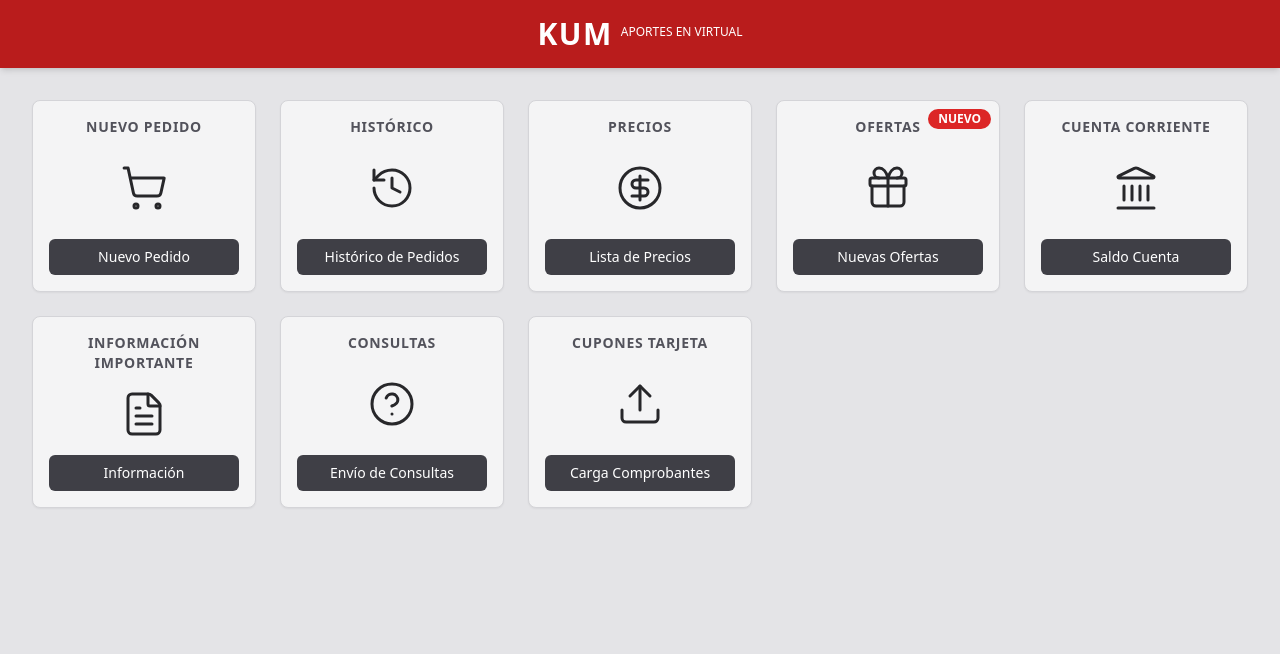
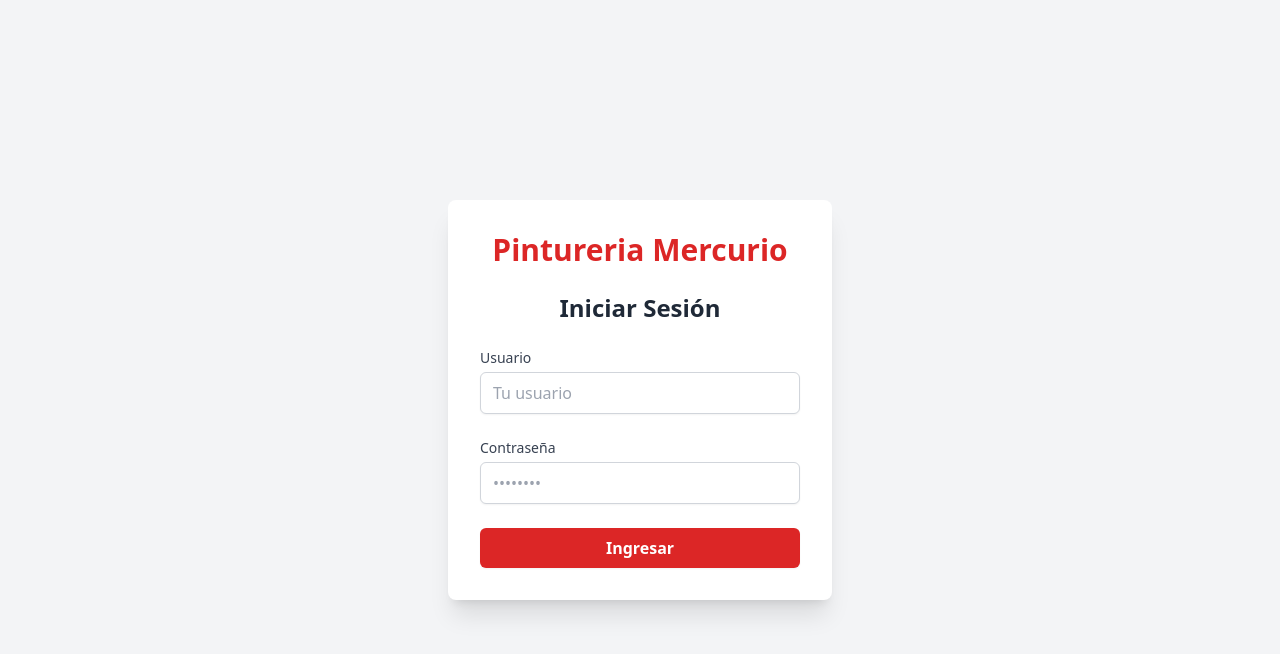
Before and after one commit to Nrlsb/my-dashboard-app, a React (Vite) app: page / in a window 1280 px wide. Shown: the top 654 px of the page. Built offline with nearby package versions, Linux system fonts and the light colour scheme.

Commit message:
Inicio de sesion

```diff
--- a/src/App.jsx
+++ b/src/App.jsx
@@ -1,175 +1,222 @@
-import React from 'react';
-// Necesitarás instalar lucide-react: npm install lucide-react
+import React, { useState } from 'react';
 import {
   ShoppingCart,
-  History,
-  CircleDollarSign,
+  Clock,
+  DollarSign,
   Gift,
-  Landmark,
+  Banknote,
   FileText,
   HelpCircle,
-  Upload
+  UploadCloud,
+  Building,
+  ChevronDown
 } from 'lucide-react';
 
-/*
- * ===================================================================
- * Componente de Tarjeta Reutilizable
- * ===================================================================
- * Este componente crea cada uno de los "módulos" del panel.
- * Acepta props para el título, ícono, texto del botón y una
- * "etiqueta" opcional (como la de "NUEVO").
- */
-const DashboardCard = ({ title, icon: Icon, buttonText, badge }) => {
+// --- Componente de Login ---
+// Este es el nuevo componente para la página de inicio de sesión.
+const LoginPage = ({ onLoginSuccess }) => {
+  const [username, setUsername] = useState('');
+  const [password, setPassword] = useState('');
+  const [error, setError] = useState('');
+
+  const handleSubmit = (e) => {
+    e.preventDefault();
+    // Lógica de autenticación de simulación
+    // En un proyecto real, aquí llamarías a tu API
+    if (username.trim() !== '' && password.trim() !== '') {
+      setError('');
+      onLoginSuccess(); // Llama a la función del padre para cambiar el estado
+    } else {
+      setError('Usuario o contraseña no pueden estar vacíos.');
+    }
+  };
+
   return (
-    <div className="relative flex flex-col items-center justify-between p-4 bg-zinc-100 border border-zinc-300 rounded-lg shadow-sm text-center h-48">
-      {/* Etiqueta opcional (para "NUEVO") */}
-      {badge && (
-        <span className="absolute top-2 right-2 bg-red-600 text-white text-xs font-bold px-2.5 py-0.5 rounded-full">
-          {badge}
+    <div className="flex items-center justify-center min-h-screen bg-gray-100 font-sans">
+      <div className="w-full max-w-sm p-8 space-y-6 bg-white rounded-lg shadow-xl">
+        {/* Logo */}
+        <div className="text-center">
+          {/* Cambiado 'KUM' y ajustado el tamaño de fuente */}
+          <span className="text-3xl font-bold text-red-600">Pintureria Mercurio</span>
+          {/* Eliminada la línea 'APORTES EN VIRTUAL' para mejor ajuste */}
+        </div>
+
+        <h2 className="text-2xl font-bold text-center text-gray-800">Iniciar Sesión</h2>
+
+        <form className="space-y-6" onSubmit={handleSubmit}>
+          {/* Campo Usuario */}
+          <div>
+            <label htmlFor="username" className="block text-sm font-medium text-gray-700">
+              Usuario
+            </label>
+            <input
+              id="username"
+              name="username"
+              type="text"
+              required
+              className="w-full px-3 py-2 mt-1 border border-gray-300 rounded-md shadow-sm focus:outline-none focus:ring-red-500 focus:border-red-500"
+              value={username}
+              onChange={(e) => setUsername(e.target.value)}
+              placeholder="Tu usuario"
+            />
+          </div>
+
+          {/* Campo Contraseña */}
+          <div>
+            <label htmlFor="password" className="block text-sm font-medium text-gray-700">
+              Contraseña
+            </label>
+            <input
+              id="password"
+              name="password"
+              type="password"
+              required
+              className="w-full px-3 py-2 mt-1 border border-gray-300 rounded-md shadow-sm focus:outline-none focus:ring-red-500 focus:border-red-500"
+              value={password}
+              onChange={(e) => setPassword(e.target.value)}
+              placeholder="••••••••"
+            />
+          </div>
+
+          {/* Mensaje de Error */}
+          {error && (
+            <p className="text-sm text-center text-red-600">{error}</p>
+          )}
+
+          {/* Botón de Ingreso */}
+          <button
+            type="submit"
+            className="w-full px-4 py-2 font-semibold text-white bg-red-600 rounded-md shadow-sm hover:bg-red-700 focus:outline-none focus:ring-2 focus:ring-red-500 focus:ring-offset-2 transition-colors duration-200"
+          >
+            Ingresar
+          </button>
+        </form>
+      </div>
+    </div>
+  );
+};
+
+
+// --- Componentes del Dashboard (el código original) ---
+
+// El Header
+const Header = () => {
+  return (
+    <header className="bg-white shadow-md">
+      <div className="container mx-auto max-w-7xl px-4 sm:px-6 lg:px-8">
+        <div className="flex justify-between items-center h-20">
+          {/* Logo */}
+          <div className="flex-shrink-0">
+            {/* Cambiado 'KUM' y ajustado el tamaño de fuente */}
+            <span className="text-2xl font-bold text-red-600">Pintureria Mercurio</span>
+            {/* Eliminada la línea 'APORTES EN VIRTUAL' para mejor ajuste */}
+          </div>
+
+          {/* Perfil de Usuario */}
+          <div className="flex items-center space-x-3">
+            <div className="p-2 bg-gray-100 rounded-full">
+              <Building className="w-6 h-6 text-gray-600" />
+            </div>
+            <div className="text-right hidden sm:block">
+              <p className="text-sm font-medium text-gray-800">Nombre de la Empresa</p>
+              <p className="text-xs text-gray-500">Usuario Logueado</p>
+            </div>
+            <button className="p-2 rounded-full hover:bg-gray-100">
+              <ChevronDown className="w-5 h-5 text-gray-600" />
+            </button>
+          </div>
+        </div>
+      </div>
+    </header>
+  );
+};
+
+// El Card
+const DashboardCard = ({ title, subTitle, icon: Icon, tag, bgColor = 'bg-gray-700', ...props }) => {
+  return (
+    <div
+      className="relative flex flex-col items-center justify-center p-4 pt-8 text-center bg-white border border-gray-200 rounded-lg shadow-lg hover:shadow-xl transition-shadow duration-300 cursor-pointer overflow-hidden"
+      {...props}
+    >
+      {tag && (
+        <span className="absolute top-0 right-0 px-3 py-1 text-xs font-bold text-white bg-red-600 rounded-bl-lg">
+          {tag}
         </span>
       )}
 
-      {/* Título del Módulo */}
-      <h3 className="text-sm font-semibold text-zinc-600 uppercase tracking-wider">
-        {title}
-      </h3>
-
-      {/* Ícono */}
-      <div className="my-2">
-        <Icon className="h-12 w-12 text-zinc-800" strokeWidth={1.5} />
+      <div className="flex items-center justify-center w-16 h-16 mb-4">
+        <Icon className="w-12 h-12 text-gray-700" />
       </div>
 
-      {/* Botón de Acción */}
-      <button className="w-full bg-zinc-700 text-white text-sm font-medium py-2 px-4 rounded-md hover:bg-zinc-800 transition-colors duration-200">
-        {buttonText}
+      <h3 className="text-sm font-semibold text-gray-500 uppercase">{title}</h3>
+
+      <button
+        className={`w-full px-4 py-2 mt-4 text-sm font-semibold text-white ${bgColor} rounded-md hover:opacity-90 transition-opacity`}
+      >
+        {subTitle}
       </button>
     </div>
   );
 };
 
-/*
- * ===================================================================
- * Cabecera de la Aplicación
- * ===================================================================
- */
-const AppHeader = () => (
-  <header className="w-full bg-red-700 p-4 shadow-md">
-    <div className="w-full max-w-7xl mx-auto flex justify-center items-center">
-      {/* Asumo que "KUM" es un logo de texto. Puedes cambiarlo por un <img> */}
-      <h1 className="text-white text-3xl font-bold tracking-wider">
-        KUM
-      </h1>
-      <span className="text-white text-xs font-light ml-2 mt-2 self-start">
-        APORTES EN VIRTUAL
-      </span>
-    </div>
-  </header>
-);
-
-/*
- * ===================================================================
- * Componente Principal de la Aplicación
- * ===================================================================
- * Aquí se renderiza la cabecera y el panel de módulos.
- */
-export default function App() {
-  // Datos para los módulos, separados por filas como en la imagen.
-  const topRowModules = [
-    {
-      title: "Nuevo Pedido",
-      icon: ShoppingCart,
-      buttonText: "Nuevo Pedido",
-      badge: null,
-    },
-    {
-      title: "Histórico",
-      icon: History,
-      buttonText: "Histórico de Pedidos",
-      badge: null,
-    },
-    {
-      title: "Precios",
-      icon: CircleDollarSign,
-      buttonText: "Lista de Precios",
-      badge: null,
-    },
-    {
-      title: "Ofertas",
-      icon: Gift,
-      buttonText: "Nuevas Ofertas",
-      badge: "NUEVO",
-    },
-    {
-      title: "Cuenta Corriente",
-      icon: Landmark,
-      buttonText: "Saldo Cuenta",
-      badge: null,
-    },
-  ];
-
-  const bottomRowModules = [
-    {
-      title: "Información Importante",
-      icon: FileText,
-      buttonText: "Información", // El botón no es visible en la foto
-      badge: null,
-    },
-    {
-      title: "Consultas",
-      icon: HelpCircle,
-      buttonText: "Envío de Consultas",
-      badge: null,
-    },
-    {
-      title: "Cupones Tarjeta",
-      icon: Upload,
-      buttonText: "Carga Comprobantes",
-      badge: null,
-    },
+// El Contenido del Dashboard
+const Dashboard = () => {
+  const cards = [
+    { title: '', subTitle: 'Nuevo Pedido', icon: ShoppingCart, bgColor: 'bg-gray-700' },
+    { title: 'Historico', subTitle: 'Histórico de Pedidos', icon: Clock, bgColor: 'bg-gray-700' },
+    { title: 'Precios', subTitle: 'Lista de Precios', icon: DollarSign, bgColor: 'bg-gray-700' },
+    { title: 'Ofertas', subTitle: 'Nuevas Ofertas', icon: Gift, tag: 'NUEVO', bgColor: 'bg-gray-700' },
+    { title: 'Cuenta Corriente', subTitle: 'Saldo Cuenta', icon: Banknote, bgColor: 'bg-gray-700' },
+    { title: 'Información Importante', subTitle: 'Información', icon: FileText, bgColor: 'bg-gray-700' },
+    { title: 'Consultas', subTitle: 'Envío de Consultas', icon: HelpCircle, bgColor: 'bg-gray-700' },
+    { title: 'Cupones Tarjeta', subTitle: 'Carga Comprobantes', icon: UploadCloud, bgColor: 'bg-gray-700' },
   ];
 
   return (
-    <div className="min-h-screen bg-zinc-200 font-sans">
-      <AppHeader />
+    <div className="grid grid-cols-2 sm:grid-cols-3 md:grid-cols-4 lg:grid-cols-5 gap-4 md:gap-6">
+      {cards.map((card, index) => (
+        <DashboardCard
+          key={index}
+          title={card.title}
+          subTitle={card.subTitle}
+          icon={card.icon}
+          tag={card.tag}
+          bgColor={card.bgColor}
+        />
+      ))}
+    </div>
+  );
+};
 
-      <main className="w-full max-w-7xl mx-auto p-4 md:p-8">
-        {/* --- Fila Superior de Módulos --- */}
-        {/* En pantallas grandes (lg) muestra 5 columnas, como en la foto */}
-        {/* En pantallas medianas (md) muestra 3 */}
-        {/* En pantallas pequeñas (sm) muestra 2 */}
-        {/* En pantallas muy pequeñas (móvil) muestra 1 */}
-        <div className="grid grid-cols-1 sm:grid-cols-2 md:grid-cols-3 lg:grid-cols-5 gap-4 md:gap-6">
-          {topRowModules.map((mod) => (
-            <DashboardCard
-              key={mod.title}
-              title={mod.title}
-              icon={mod.icon}
-              buttonText={mod.buttonText}
-              badge={mod.badge}
-            />
-          ))}
-        </div>
 
-        {/* --- Fila Inferior de Módulos --- */}
-        {/* Esta fila se alinea con la de arriba, pero solo tiene 3 elementos */}
-        <div className="grid grid-cols-1 sm:grid-cols-2 md:grid-cols-3 lg:grid-cols-5 gap-4 md:gap-6 mt-4 md:mt-6">
-          {bottomRowModules.map((mod) => (
-            <DashboardCard
-              key={mod.title}
-              title={mod.title}
-              icon={mod.icon}
-              buttonText={mod.buttonText}
-              badge={mod.badge}
-            />
-          ))}
-          {/* Dejé el grid de 5 columnas para que los 3 elementos se alineen
-              con los 3 primeros de la fila de arriba, como en la foto.
-              Si prefieres que los 3 se centren, puedes cambiar
-              "lg:grid-cols-5" por "lg:grid-cols-3" arriba y
-              agregar "lg:w-3/5 lg:mx-auto" a este div.
-          */}
-        </div>
+// --- Página Principal del Dashboard ---
+// (Esto era el 'App' original)
+const DashboardPage = () => {
+  return (
+    <div className="min-h-screen bg-gray-100 font-sans">
+      <Header />
+      <main className="p-4 md:p-8 max-w-7xl mx-auto">
+        <Dashboard />
       </main>
     </div>
   );
+};
+
+// --- Componente Raíz (Maneja la autenticación) ---
+// Este es el componente principal que decide qué página mostrar.
+export default function App() {
+  const [isAuthenticated, setIsAuthenticated] = useState(false);
+
+  // Simula un login exitoso
+  const handleLoginSuccess = () => {
+    setIsAuthenticated(true);
+  };
+
+  // Renderizado condicional
+  if (!isAuthenticated) {
+    return <LoginPage onLoginSuccess={handleLoginSuccess} />;
+  }
+
+  // Si está autenticado, muestra el dashboard
+  return <DashboardPage />;
 }
```
